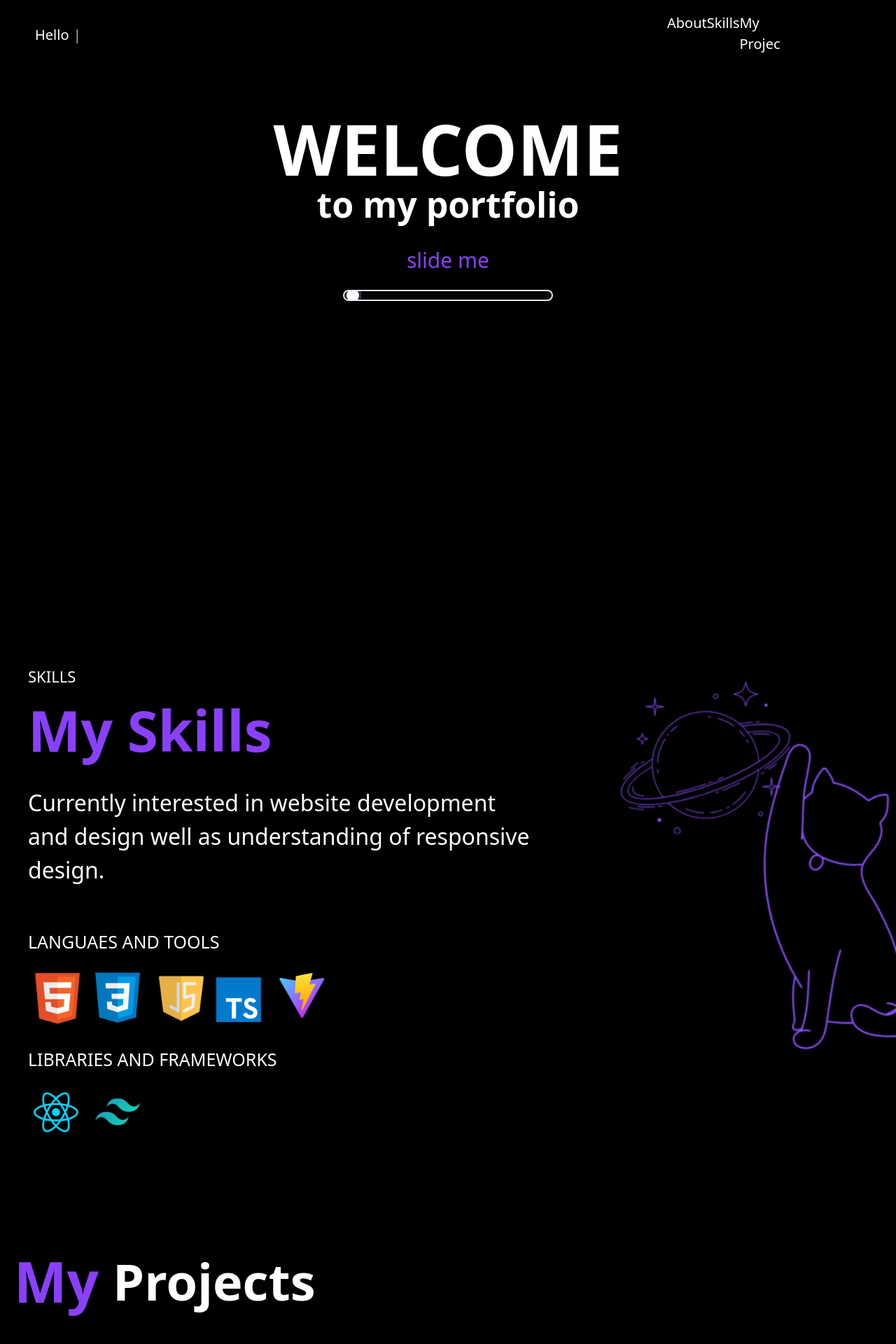
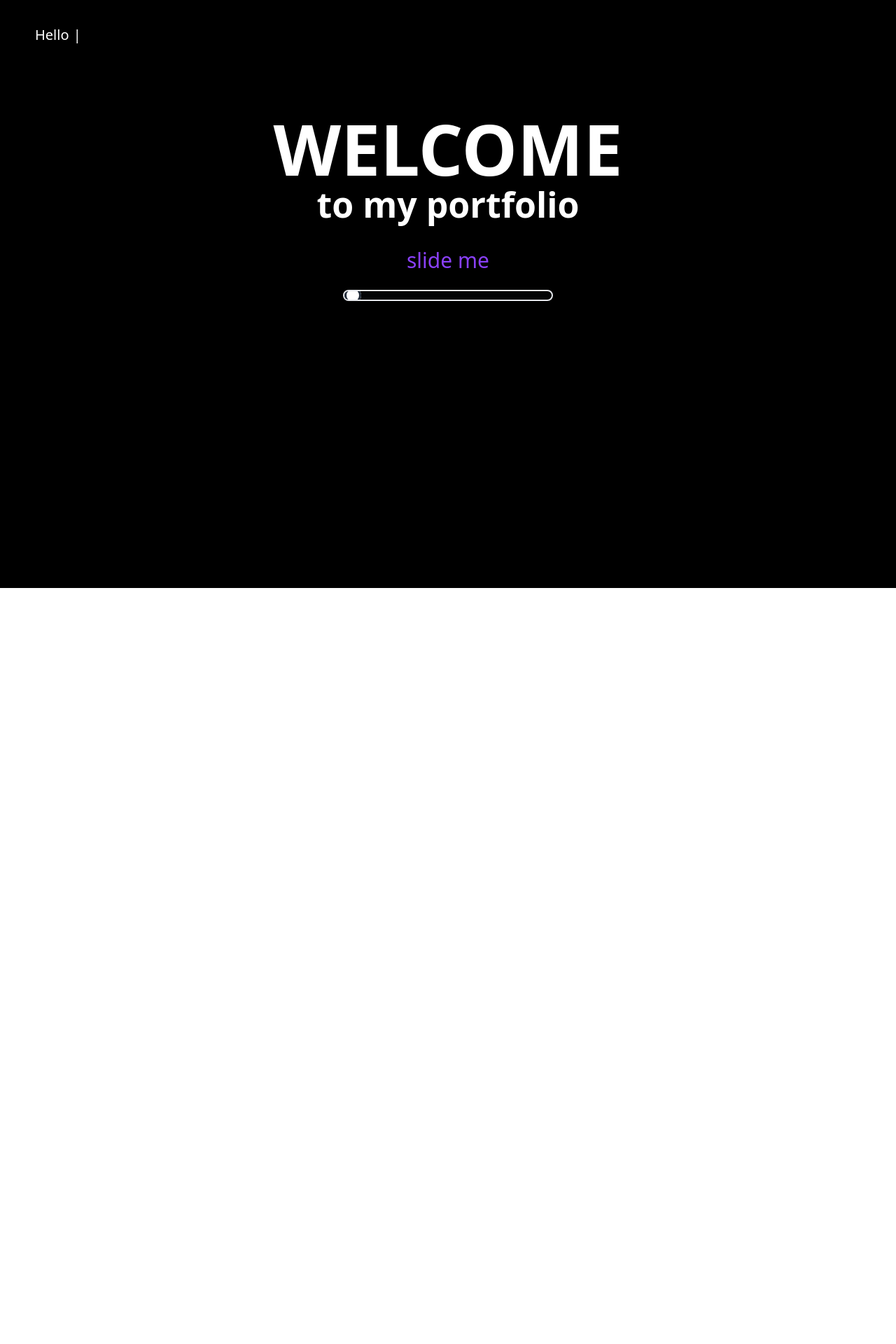
Before and after one commit to kongpop00/PortFolio-FontEnd, a React (Vite) app: page / in a window 1280 px wide. Shown: the top 1920 px of the page at 70% size. After the commit the page ends 800 px from the top, so only its background shows below. Built offline with nearby package versions, Linux system fonts and the light colour scheme.

Commit message:
updeteFuction

```diff
--- a/src/App.tsx
+++ b/src/App.tsx
@@ -1,24 +1,23 @@
-
-
+import { useState } from "react";
 import Header from "./assets/componen/Header";
 import Nav from "./assets/componen/Nav";
 import PortFolio from "./assets/componen/PortFolio";
 import Skills from "./assets/componen/Skills";
+import { Route, Routes } from "react-router";
 
 function App() {
-
-
-
+ const [isOpenNav , setIsOpenNav]=useState(false)
 
   return (
     <>
-      <Nav />
-      <Header  />
-      <Skills />
-      <PortFolio  />
+      <Nav isOpenNav={isOpenNav}/>
+    <Routes>
+      <Route path="/" element={ <Header setIsOpenNav={setIsOpenNav}/>}/>
+      <Route path="/skill" element={<Skills  />}/>
+      <Route path="/project" element={   <PortFolio  />}/>
 
 
-
+      </Routes>
     </>
   );
 }
--- a/src/assets/componen/Header.tsx
+++ b/src/assets/componen/Header.tsx
@@ -1,19 +1,29 @@
 import EmailOutlinedIcon from "@mui/icons-material/EmailOutlined";
 import GitHubIcon from "@mui/icons-material/GitHub";
 import InstagramIcon from "@mui/icons-material/Instagram";
-import { useEffect, useState } from "react";
-import { HashLink } from "react-router-hash-link";
+import {  useLayoutEffect, useState } from "react";
+import { NavLink } from "react-router-dom";
+import gsap from "gsap";
 import Typewriter from "typewriter-effect";
-
-const Header = () => {
+import '../componen/header.css'
+const Header = ({setIsOpenNav}:any) => {
   const [data, setData] = useState<string>("0");
   const numData = parseInt(data);
 
-  const scrollWithOffset = (el:any) => {
-    const yCoordinate = el.getBoundingClientRect().top + window.pageYOffset;
-    const yOffset = -200;
-    window.scrollTo({ top: yCoordinate + yOffset, behavior: 'smooth' });
-}
+  useLayoutEffect(():any=>{
+
+    gsap.from('.menuNav' , {opacity:0 , direction:2  ,delay:0.5, stagger:2})
+    gsap.from(".step1", { opacity:0 , duration:1 ,delay:0.5 , y:10});
+    gsap.to('.stap2' , {delay:2 , opacity:1, duration: 1 ,ease:'elastic'})
+    gsap.to('.stap3' , {delay:2 , duration: 1 ,ease:'elastic', translateY:20})
+},[])
+
+
+
+
+
+
+
 
 
   let colorCahnge = "";
@@ -47,25 +57,23 @@ const Header = () => {
     colorCahnge2 = "black";
   }
 
-  useEffect(() => {
-    console.log("data", numData);
-  }, [data]);
+
   return (
-    <div id="about" className="bg-black relative  w-full p-[20px]  ">
+    <div id='section-about' className="bg-black fixed w-full p-[20px]  ">
       <div className="w-[100%] h-[100vh] grid grid-cols-1  max-w-7xl m-[auto]  items-center  text-center">
         <div className="flex flex-col mt-[100px]  ">
           {numData == 10 ? (
             <div>
-              <div className="avatar mb-[40px]  mt-[29px]">
-                <div className="  w-[200px] sm:w-[300px] rounded-full ring ring-primary ring-offset-base-100 ring-offset-2">
-                  <img src="/img (2).png" />
+              <div className=" mb-[40px]   mt-[29px] ">
+                <div className=" borderImg w-[200px] relative sm:w-[350px] sm:h-[350px] bg-white m-[auto]  bg-gradient-to-r from-[#471facd7] via-[#9a12a4d3] to-[#d8079dd5]  ">
+                  <img className="w-[350px]  backdrop-brightness-125 relative  h-[350] z-30" src="/kongImg.png.png" />
                 </div>
               </div>
             </div>
           ) : (
-            <div className="leading-[80px] text-white relative ">
+            <div className= "step1 leading-[80px] text-white relative ">
               <h1 className=" text-[50px] sm:text-[100px] font-[600]">WELCOME</h1>
-              <h1 className="text-[30px] sm:text-[50px] font-[600] px-[10px]">
+              <h1 className="box1 text-[30px] sm:text-[50px] font-[600] px-[10px]">
                 to my portfolio
               </h1>
               <div className="text-[20px] sm:text-[30px] px-[10px] text-[#8a40fa]">
@@ -80,7 +88,7 @@ const Header = () => {
 
           <div className="relative w-[250px] sm:w-[300px] m-[auto]">
             <input
-              className="w-full range range-[white] border-2 h-4"
+              className="step1 w-full range range-[white] border-2 h-4"
               type="range"
               min="0"
               max="10"
@@ -138,7 +146,7 @@ const Header = () => {
                    Dowload CV
                   </button>
                   <button className="mt-[20px] border-[1px] p-[8px] px-[10px] border-[#8a40fa] text-[22px] rounded-xl hover:border-[#ff64f2]  z-50 mx-[10px] ">
-                  <HashLink smooth to={'#skills'} scroll={el => scrollWithOffset(el)}> Get Started</HashLink>
+                  <button onClick={()=>setIsOpenNav(true)}><NavLink to='skill'> Get Started</NavLink></button>
                   </button>
                 </div>
               )}
--- a/src/assets/componen/Nav.tsx
+++ b/src/assets/componen/Nav.tsx
@@ -1,13 +1,11 @@
-import { useState } from "react";
-import { HashLink  as Link } from "react-router-hash-link";
+import { useEffect, useLayoutEffect, useState } from "react";
+
 import Close from "./colseNav";
 import Hemberger from "./Hemberger";
 import Typewriter from "typewriter-effect";
-
-
-
-const Nav = () => {
-
+import { NavLink } from "react-router-dom";
+import gsap from "gsap";
+const Nav = ({isOpenNav}:any) => {
   const data = ["Hi !", " Hello ", "Welcome"];
   const [textnav, setTextNav] = useState(0);
   const [open, setopen] = useState(false);
@@ -27,16 +25,14 @@ const Nav = () => {
     setopen(!open);
   };
 
-  const scrollWithOffset = (el:any, offset:any) => {
-    const elementPosition = el.offsetTop - offset;
-    window.scroll({
-      top: elementPosition,
-      left: 0,
-      behavior: "smooth"
-    });
-  }
+  useLayoutEffect(():any=>{
+    gsap.from('.open' , {y:-300 })
+
+  },[open])
+
+
   return (
-    <div className="bg-black w-[100%] h-[100px] flex justify-between fixed  z-20 items-center px-[50px] text-white">
+    <div className= " bg-black w-[100%] h-[100px] flex justify-between fixed z-20 items-center px-[50px] text-white ">
       <div className="font-[500] text-[20px]">
         <Typewriter
           options={{
@@ -49,36 +45,37 @@ const Nav = () => {
       <div>
         {open ? (
           <div className=" absolute top-[150px] left-[50%] right-[50%] z-50 text-center  md:hidden">
-            <Close on_of_Hemberger={on_of_Hemberger} />
+            <Close on_of_Hemberger={on_of_Hemberger} open={open} />
           </div>
         ) : (
           <div className=" absolute top-[30px] right-[50px] md:hidden ">
-            <Hemberger on_of_Hemberger={on_of_Hemberger} />
+            <Hemberger on_of_Hemberger={on_of_Hemberger} open={open}/>
           </div>
         )}
       </div>
-
-      <div className="md:flex w-[15%] justify-between font-[500] text-[20px] mr-[150px] lg:mr-[100px] hidden ">
-
-          <Link smooth to={'#about'} scroll={el => scrollWithOffset(el,150)} ><div className="border-b-4 border-black hover:border-[#8a40fa] ">About</div></Link>
-          <Link smooth to={'#skills'} scroll={el => scrollWithOffset(el, 100)} ><div className="border-b-4 border-black hover:border-[#8a40fa]">Skills</div></Link>
-          <Link smooth to={'#project'} scroll={el => scrollWithOffset(el, 100)}><div className="border-b-4 border-black hover:border-[#8a40fa]">My Projec</div></Link>
-
-      </div>
-
+        {isOpenNav &&
+      <div className="menuNav md:flex w-[15%] justify-between font-[500] text-[20px] mr-[150px] lg:mr-[100px] hidden ">
+        {}<NavLink end to={`/`} className={` border-b-4 border-black hover:border-[#8a40fa] "border-b-4 ` }  style={({ isActive }) => {return isActive ? { color: "#8a40fa" , borderBottomWidth:'2px',borderColor:'white' } : {};}}>About</NavLink>
+        <NavLink  to={`/skill`} className={`border-b-4 border-black hover:border-[#8a40fa] "border-b-4 ` }  style={({ isActive }) => {return isActive ? {  color: "#8a40fa" , borderBottomWidth:'2px',borderColor:'white'  } : {};}}>Skill</NavLink>
+        <NavLink to={`/project`} className={`border-b-4 border-black hover:border-[#8a40fa] "border-b-4 ` }  style={({ isActive }) => {return isActive ? { color: "#8a40fa" , borderBottomWidth:'2px',borderColor:'white'  } : {};}}>Project</NavLink>
+       </div>
+      }
       {open && (
-        <div className="leading-[60px] w-[100%] pt-[150px] left-4 flex flex-col items-center py-[20px] bg-black text-white text-[30px] z-40 h-[100vh] fixed top-[100px]">
+        <div className="open leading-[60px] w-[100%] pt-[150px] left-4 flex flex-col items-center py-[20px] bg-black text-white text-[30px] z-40 h-[100vh] fixed top-[100px]">
           <button onClick={handleOpen}>
-          <Link to={'/'}><div className=" hover:text-[#8a40fa] ">ABOUT</div></Link>
-
+            <NavLink to={"/"}>
+              <div className=" hover:text-[#8a40fa] ">ABOUT</div>
+            </NavLink>
           </button>
           <button onClick={handleOpen}>
-          <Link to={'/skill'}><div className=" hover:text-[#8a40fa] ">SKILLS</div></Link>
-
+            <NavLink to={"/skill"}>
+              <div className=" hover:text-[#8a40fa] ">SKILLS</div>
+            </NavLink>
           </button>
           <button onClick={handleOpen}>
-          <Link to={'/project'}><div className=" hover:text-[#8a40fa] ">PROJECT</div></Link>
-
+            <NavLink to={"/project"}>
+              <div className=" hover:text-[#8a40fa] ">PROJECT</div>
+            </NavLink>
           </button>
         </div>
       )}
--- a/src/assets/componen/PortFolio.tsx
+++ b/src/assets/componen/PortFolio.tsx
@@ -6,16 +6,30 @@ import "swiper/css";
 import "swiper/css/navigation";
 import "swiper/css/pagination";
 import "swiper/css/effect-coverflow";
+import gsap from "gsap";
+import Project from './Project'
+import { useLayoutEffect } from "react";
 
-import Project from './Project'
 const PortFolio = () => {
+
+  useLayoutEffect(():any=>{
+
+    gsap.from(".step1", { opacity:0 , duration:1 ,delay:0.5 , y:10});
+    gsap.from('.menuNav' , {opacity:0 , direction:1  ,delay:1, stagger:2})
+    gsap.from(".project-1", {  duration: 1.5 ,y:700});
+
+
+},[])
+
+
+
   return (
-    <div id="project" className=' h-[100%] bg-black'>
-        <div className="flex items-center justify-start max-w-7xl p-[20px] m-[auto] ">
-        <h1 className="text-[50px] sm:text-[80px]  font-[600] text-[#8a40fa] ">
+    <div id= 'section-project' className=' h-[100%] bg-black '>
+        <div className="step1 flex items-center justify-start max-w-7xl   p-[20px] m-[auto] ">
+        <h1 className="text-[50px] sm:text-[80px]  font-[600] text-[#8a40fa] mt-[140px] ">
           My
         </h1>
-        <h1 className="text-[50px]  sm:text-[72px]  pl-[20px] font-[600] text-white ">
+        <h1 className="text-[50px]  sm:text-[72px]  pl-[20px] font-[600] text-white mt-[140px]">
           Projects
         </h1>
       </div>
--- a/src/assets/componen/Project.tsx
+++ b/src/assets/componen/Project.tsx
@@ -6,14 +6,17 @@ import "swiper/css/pagination";
 import "swiper/css/navigation";
 import { EffectCube, Pagination } from "swiper/modules";
 
+
 const Project = () => {
+
+
   return (
     <div className="py-[20px]">
       {items.map((e) => {
         return (
           <div
             key={e.id}
-            className="box  flex flex-col md:flex-row md:p-[20px]  lg:gap-y-[100px] m-[auto] w-[90%] md:w-[95%] xl:w-[100%] h-[500px]  md:h-[350px] mt-[20px] border-[1px] rounded-[10px] items-center lg:overflow-hidden overflow-scroll "
+            className=" project-1 flex flex-col md:flex-row md:p-[20px]  lg:gap-y-[100px] m-[auto] w-[90%] md:w-[95%] xl:w-[100%] h-[500px]  md:h-[350px] mt-[20px] border-[1px] rounded-[10px] items-center lg:overflow-hidden overflow-scroll "
           >
             <div className=" w-[250px]  md:w-[30%] mt-[20px] md:mt-0 ">
               <Swiper
--- a/src/assets/componen/Skills.tsx
+++ b/src/assets/componen/Skills.tsx
@@ -1,6 +1,8 @@
 
 import gsap from "gsap";
 import { ScrollTrigger } from "gsap/ScrollTrigger";
+import {  useLayoutEffect } from "react";
+import { NavLink } from "react-router-dom";
 const Skills = () => {
 
 
@@ -13,55 +15,68 @@ const Skills = () => {
     "/skills/vite.png",
   ];
   const imgLibery = ["/skills/react.png", "/skills/tailwin.png"];
-  gsap.registerPlugin(ScrollTrigger);
+
+
+
+
+  useLayoutEffect(():any=>{
+    gsap.from('.menuNav' , {opacity:0 , direction:1  ,delay:1, stagger:2})
+      gsap.from(".box1", { translateY: 360, duration: 1});
+      gsap.from('.box2' , {opacity:0  ,delay:1 , duration:1.4 })
+
+  },[])
+
+
 
 
 
 
   return (
     <div
-      id="skills"
-      className=" bg-black text-white px-[40px]  relative pt-[10px] w-[100%]"
+      id='section-skill'
+      className=" bg-black text-white px-[40px] mt-[100px]  fixed pt-[10px] w-[100%]"
     >
       <img
-        className="box-1 hidden lg:block z-0  absolute right-0 bottom-[250px] w-[700px]"
+        className="hidden lg:block z-0  absolute right-0 bottom-[250px] w-[700px]"
         src="/skills/DEV (1).gif"
         alt=""
       />
 
-      <div className="box-1 h-[100vh] max-w-7xl m-[auto] mt-[100px]">
-        <span className="text-[22px] font-[500] ">SKILLS</span>
-        <h1 className="text-[50px] sm:text-[80px] font-[600] text-[#8a40fa]">
+      <div className=" h-[100vh] max-w-7xl m-[auto] mt-[100px]">
+        <h1 className=" box1 text-[22px] font-[500] ">SKILLS</h1>
+        <h1 className="box1 text-[50px] sm:text-[80px] font-[600] text-[#8a40fa]">
           My Skills
         </h1>
-        <div className="box-1 w-[100%]  sm:w-[70%] lg:w-[60%] mt-[20px]">
-          <span className="text-[20px] sm:text-[32px] font-[400] sm:font-[200]  relative z-20">
+        <div className="box1 w-[100%]  sm:w-[70%] lg:w-[60%] mt-[20px]">
+          <span className="text-[20px] sm:text-[32px] font-[500] sm:font-[500]  relative z-20">
             Currently interested in website development and design well as
             understanding of responsive design.
           </span>
         </div>
 
-        <h1 className="text-[18px] sm:text-[25px] font-[500] mt-[60px]">
+        <h1 className="box1 text-[18px] sm:text-[25px] font-[500] mt-[60px]">
           LANGUAES AND TOOLS
         </h1>
 
-        <div className="flex  w-[65%] h-[40px] relative  md:w-[40%] sm:h-[80px] lg:w-[35%] justify-between mt-[20px] gap-2">
+        <div className=" box2 flex  w-[65%] h-[40px] relative  md:w-[40%] sm:h-[80px] lg:w-[35%] justify-between mt-[20px] gap-2">
           {imgSkills.map((index) => (
-            <img src={index} alt="" />
+            <img className="" src={index} alt="" />
           ))}
         </div>
 
         <div>
-          <h1 className="text-[18px] relative sm:text-[25px] font-[500] mt-[30px]">
+          <h1 className="box1 text-[18px] relative sm:text-[25px] font-[500] mt-[30px]">
             LIBRARIES AND FRAMEWORKS
           </h1>
-          <div className="flex  w-[65%] h-[40px] relative  md:w-[40%] sm:h-[80px] lg:w-[35%]  mt-[20px] gap-2">
+          <div className="box2 flex  w-[65%] h-[40px] relative  md:w-[40%] sm:h-[80px] lg:w-[35%]  mt-[20px] gap-2">
             {imgLibery.map((index) => (
-              <img src={index} alt="" />
+              <img className="" src={index} alt="" />
             ))}
           </div>
         </div>
+        <button className="box2 mt-[40px] border-[1px] p-[8px] px-[10px] border-[#8a40fa] text-[22px] rounded-xl hover:border-[#ff64f2]  z-50 mx-[10px]"><NavLink to='/project'>N E X T</NavLink></button>
       </div>
+
     </div>
   );
 };
--- /dev/null
+++ b/src/assets/componen/header.css
@@ -0,0 +1,5 @@
+.borderImg{
+    background-color: sandybrown;
+    border-radius:100% 55% 54% 34% / 53% 61% 14% 10%
+
+}
```
Also changed, not shown: src/assets/componen/Hemberger.tsx (+4 -5 lines), src/assets/componen/colseNav.tsx (+14 -7 lines), public/kongImg.png.png (added), public/profile.png (added).
